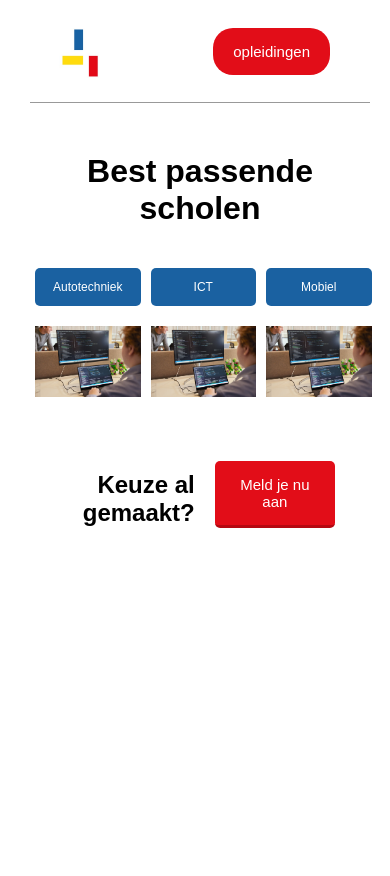
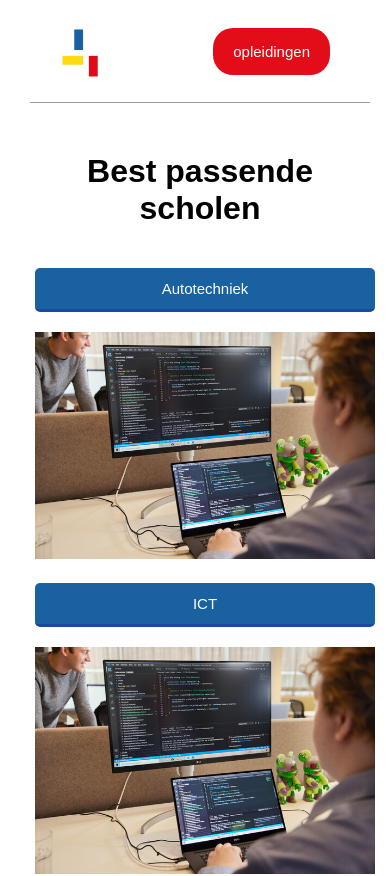
Before and after one commit to marvinw2000/kieswijzer, a Vue app in the folder kieswijzer1.1/: page /resultaten in a window 390 px wide. Shown: the top 876 px of the page. Before the commit the page ends 844 px from the top, so only its background shows below. Built offline with nearby package versions, Linux system fonts and the light colour scheme.

Commit message:
Resultaten pagina bijgewerkt

```diff
--- a/kieswijzer1.1/src/components/Resultaten.vue
+++ b/kieswijzer1.1/src/components/Resultaten.vue
@@ -3,24 +3,24 @@
     <h1>Best passende scholen</h1>
   </div>
   <div class="container">
-      <div class="column1">
+      <div class="column">
         <button class="resultatenButton">Autotechniek</button>
         <img src="../assets/ICT.jpg" alt="Autotechniek">
       </div>
-      <div class="column2">
+      <div class="column">
         <button class="resultatenButton">ICT</button>
         <img src="../assets/ICT.jpg" alt="Elektro">
       </div>
-      <div class="column3">
+      <div class="column">
         <button class="resultatenButton">Mobiel</button>
         <img src="../assets/ICT.jpg" alt="ICT" >
       </div>
   </div>
   <div class="container-aanmelden">
-    <div class="footerColumn1">
+    <div class="footerText">
       <h2>Keuze al gemaakt?</h2>
     </div>
-    <div class="footerColumn2">
+    <div class="footerButton">
       <button class="buttonColumn" type="button" formtarget="_blank" onclick="window.location.href='https://rocmondriaan.nl/alle-opleidingen'">Meld je nu aan</button>
     </div>
 
@@ -51,7 +51,7 @@ export default {
 .resultatenButton{
   background-color: #1a61a1;
   color:white;
-  font-size: 12px;
+  font-size: 15px;
   padding: 12px 18px 12px 18px;
   margin-top: 20px;
   margin-right: 35px;
@@ -59,6 +59,12 @@ export default {
   border-radius: 5px;
   margin-bottom: 20px;
   width: 100%;
+  border-bottom: 3px solid #1a49a1;
+  transition: all .2s ease;
+}
+
+.resultatenButton:hover{
+  background-color: #1a49a1;
 }
 
 .container-aanmelden{
@@ -91,13 +97,26 @@ img{
   width: 100%;
 }
 
-.footerColumn1{
+.footerText{
   text-align: right;
   margin-top:10px;
 }
 
-.footerColumn2{
+.footerButton{
   text-align: left;
 }
 
+@media screen and (max-width: 768px){
+  .container{
+    grid-template-columns: minmax(0,1fr);
+  }
+}
+
+@media screen and (max-width: 480px){
+  .container {
+    grid-template-columns: minmax(0, 1fr);
+  }
+}
+
+
 </style>
```
